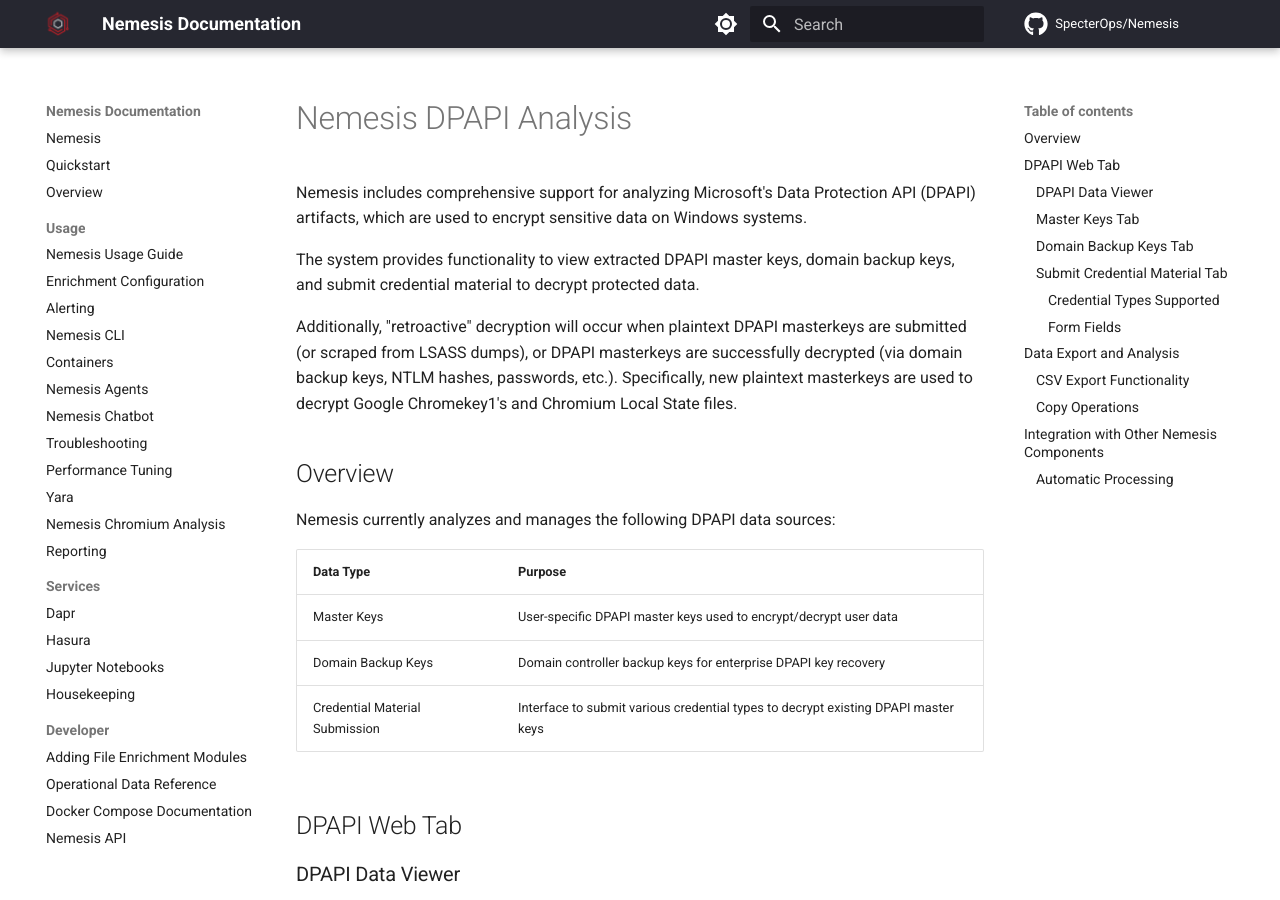
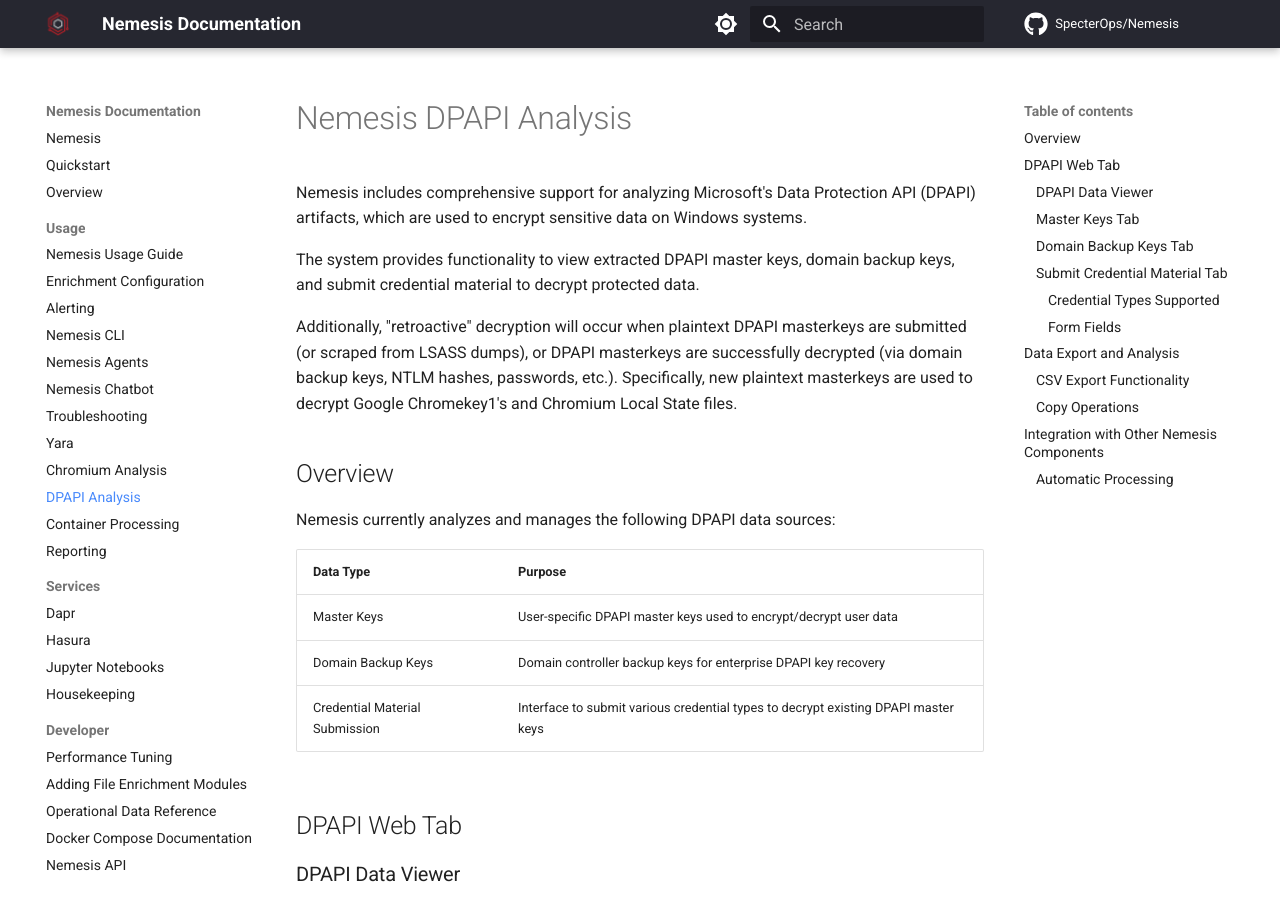
Before and after one commit to SpecterOps/Nemesis, an MkDocs documentation site: the page built from docs/dpapi.md, in a window 1280 px wide and 900 px high. Built offline with MkDocs 1.6.1 and Material for MkDocs 9.7.7, drawn with Linux system fonts in a browser that asks for light colours; comment, search, counter and statistics services are not loaded.

Commit message:
Changed mkdocs

```diff
--- a/compose.yaml
+++ b/compose.yaml
@@ -1051,7 +1051,7 @@
       - OTEL_EXPORTER_OTLP_TRACES_ENDPOINT_INSECURE=true
       # Chatbot configuration
       - CHATBOT_DB_PASSWORD=${CHATBOT_DB_PASSWORD:-chatbot_pass_change_me}
-      - MCP_MAX_RESULTS=${MCP_MAX_RESULTS:-1000}
+      - MCP_MAX_RESULTS=${MCP_MAX_RESULTS:-100}
     logging: *logging-config
     depends_on:
       postgres: { condition: service_healthy }
--- a/mkdocs.yml
+++ b/mkdocs.yml
@@ -20,13 +20,13 @@
     - enrichment_configuration.md
     - alerting.md
     - cli.md
-    - containers.md
     - agents.md
     - chatbot.md
     - troubleshooting.md
-    - performance.md
     - yara.md
-    - chromium.md
+    - Chromium Analysis: chromium.md
+    - DPAPI Analysis: dpapi.md
+    - Container Processing: containers.md
     - reporting.md
 
   - Services:
@@ -36,6 +36,7 @@
     - housekeeping.md
 
   - Developer:
+    - Performance Tuning: performance.md
     - Adding File Enrichment Modules: file_enrichment_modules.md
     - Operational Data Reference: odr.md
     - Docker Compose Documentation: docker_compose.md
```
